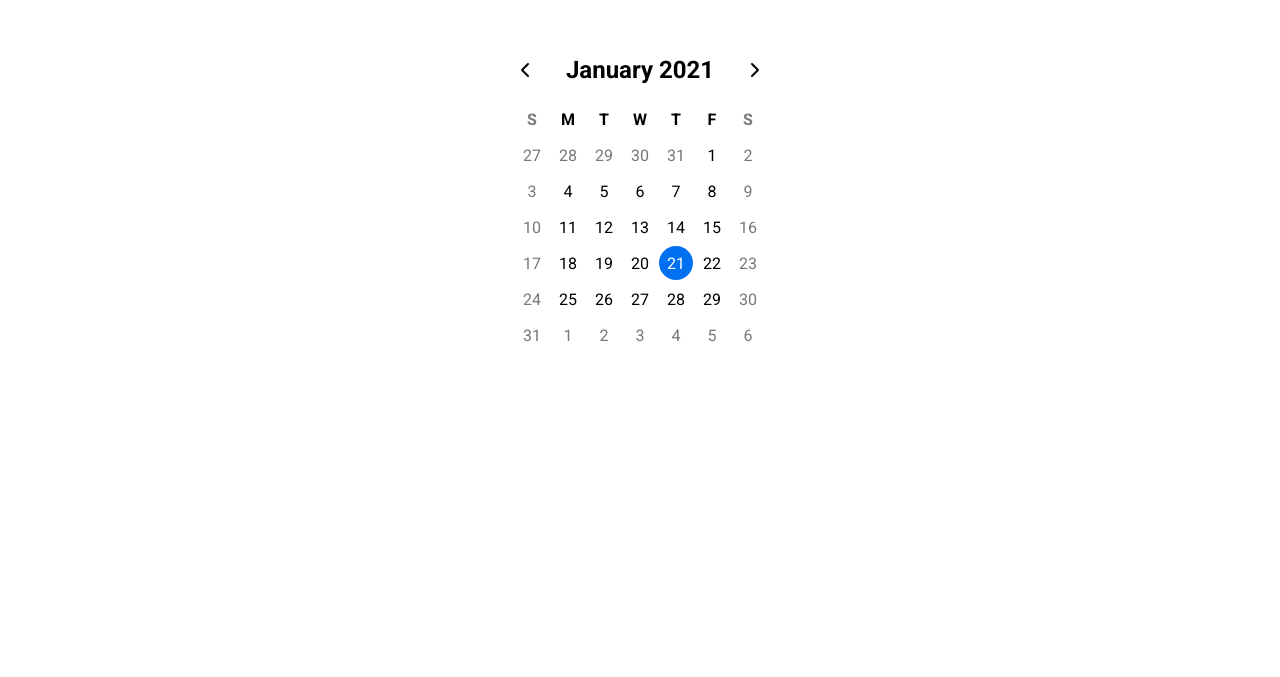
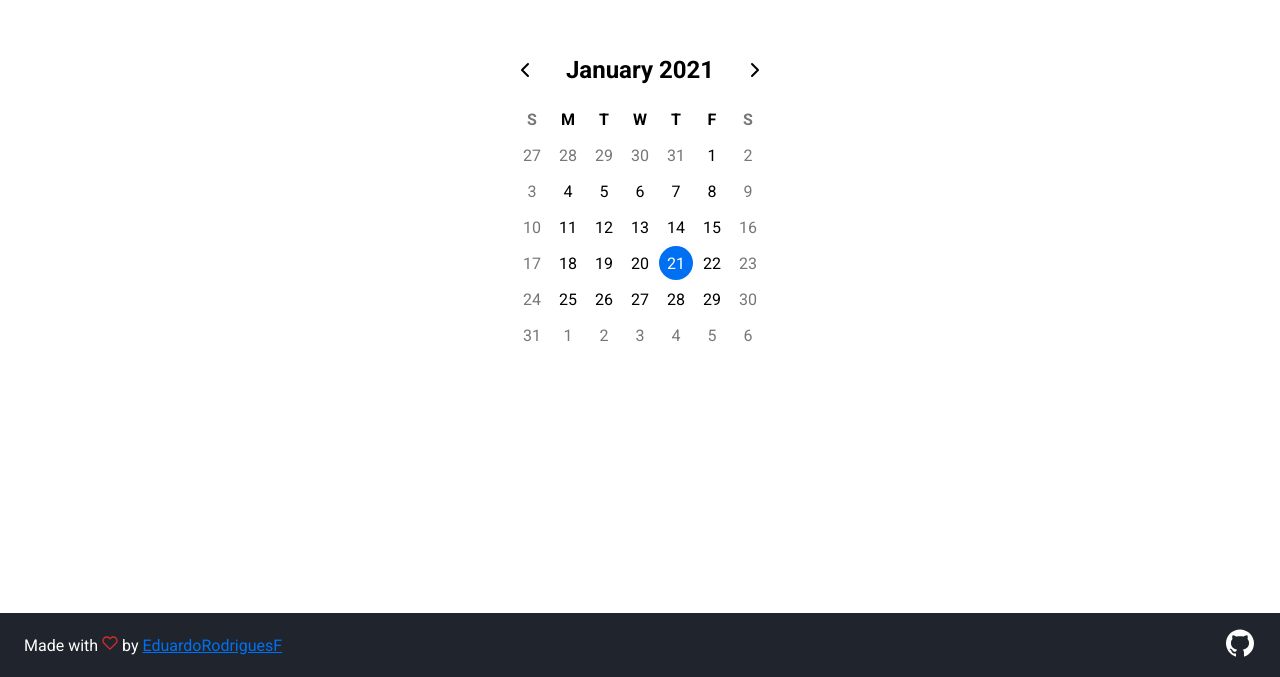
Before and after one commit to EduardoRodriguesF/calendar, a React (Create React App) app: page / in a window 1280 px wide. Shown: the part 123-800 px from the top of the page. Built offline with nearby package versions, Linux system fonts and the light colour scheme.

Commit message:
feat: footer

```diff
--- a/src/App/index.tsx
+++ b/src/App/index.tsx
@@ -1,6 +1,7 @@
 import React from 'react';
 
 import Calendar from '../components/Calendar';
+import Footer from '../components/Footer';
 
 import { Container } from './styles';
 
@@ -8,6 +9,7 @@ const App: React.FC = () => {
   return (
     <Container>
       <Calendar />
+      <Footer />
     </Container>
   );
 };
--- /dev/null
+++ b/src/components/Footer/index.tsx
@@ -0,0 +1,21 @@
+import React from 'react';
+import { FiHeart } from 'react-icons/fi';
+import { AiFillGithub } from 'react-icons/ai';
+
+import { Container } from './styles';
+
+const Footer: React.FC = () => {
+  return (
+    <Container>
+      <p>
+        Made with <FiHeart /> by{' '}
+        <a href="https://github.com/EduardoRodriguesF">EduardoRodriguesF</a>
+      </p>
+      <a href="https://github.com/EduardoRodriguesF/calendar">
+        <AiFillGithub size={32} />
+      </a>
+    </Container>
+  );
+};
+
+export default Footer;
--- /dev/null
+++ b/src/components/Footer/styles.ts
@@ -0,0 +1,30 @@
+import styled from 'styled-components';
+
+export const Container = styled.footer`
+  width: 100vw;
+  height: 64px;
+  display: flex;
+  align-items: center;
+  justify-content: space-between;
+  padding: 0 24px;
+  box-sizing: border-box;
+  position: absolute;
+  bottom: 0;
+  background-color: #20252d;
+
+  p {
+    color: #fff;
+
+    svg {
+      color: #d32c2c;
+    }
+
+    a {
+      color: #0070f3;
+    }
+  }
+
+  svg {
+    color: #fff;
+  }
+`;
```
